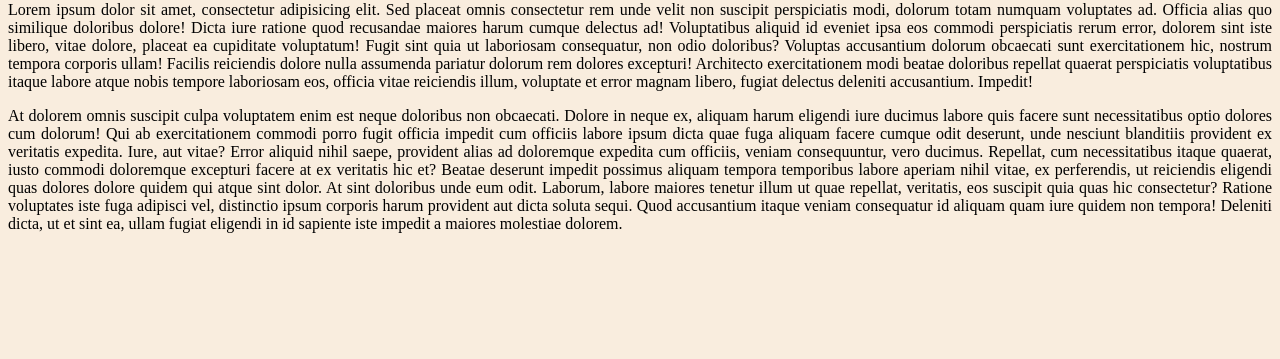
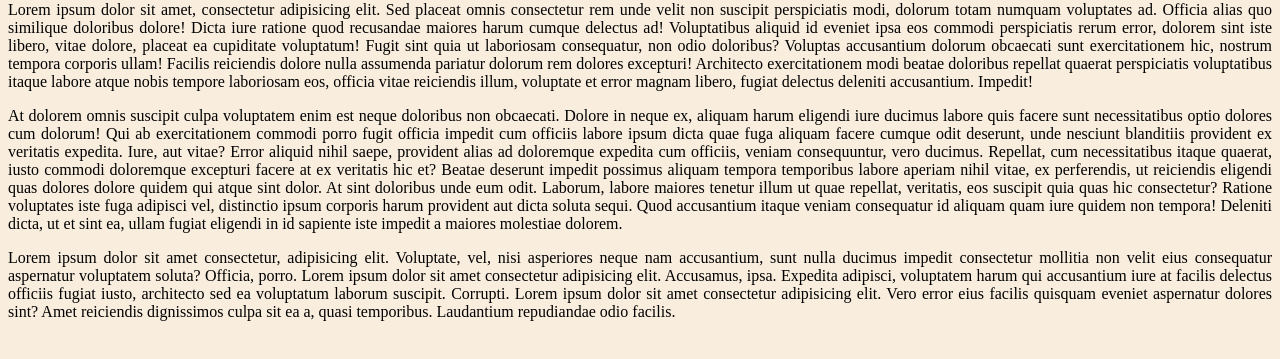
Before and after one commit to ricksimonsp/HTML5_CSS3_Bootcamp, a plain HTML site: page 01_HTML_CSS/index.html in a window 1280 px wide. Shown: the part 79-438 px from the top of the page. Drawn offline with Linux system fonts and the light colour scheme.

Commit message:
Refreshed!

```diff
--- a/01_HTML_CSS/index.html
+++ b/01_HTML_CSS/index.html
@@ -22,5 +22,9 @@
     Beatae deserunt impedit possimus aliquam tempora temporibus labore aperiam nihil vitae, ex perferendis, ut reiciendis eligendi quas dolores dolore quidem qui atque sint dolor. At sint doloribus unde eum odit.
     Laborum, labore maiores tenetur illum ut quae repellat, veritatis, eos suscipit quia quas hic consectetur? Ratione voluptates iste fuga adipisci vel, distinctio ipsum corporis harum provident aut dicta soluta sequi.
     Quod accusantium itaque veniam consequatur id aliquam quam iure quidem non tempora! Deleniti dicta, ut et sint ea, ullam fugiat eligendi in id sapiente iste impedit a maiores molestiae dolorem.</p>
+    <p>Lorem ipsum dolor sit amet consectetur, adipisicing elit. Voluptate, vel, nisi asperiores neque nam accusantium, sunt nulla ducimus impedit consectetur mollitia non velit eius consequatur aspernatur voluptatem soluta? Officia, porro.
+    Lorem ipsum dolor sit amet consectetur adipisicing elit. Accusamus, ipsa. Expedita adipisci, voluptatem harum qui accusantium iure at facilis delectus officiis fugiat iusto, architecto sed ea voluptatum laborum suscipit. Corrupti.
+    Lorem ipsum dolor sit amet consectetur adipisicing elit. Vero error eius facilis quisquam eveniet aspernatur dolores sint? Amet reiciendis dignissimos culpa sit ea a, quasi temporibus. Laudantium repudiandae odio facilis.
+    </p>
 </body>
 </html>
```
